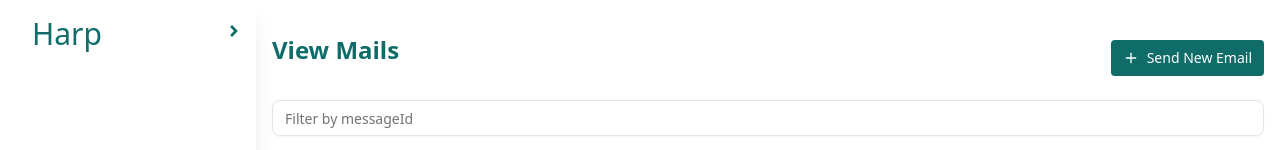
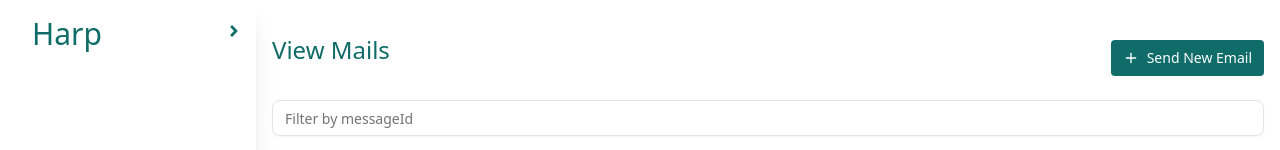
Before and after one commit to Sewanu708/harp-messaging, a Next.js app: page /email/viewmails in a window 1280 px wide. Shown: the top 150 px of the page. Built offline with nearby package versions, Linux system fonts and the light colour scheme.

Commit message:
refactor: clean up unused imports and adjust styling in Welcome and View components

```diff
--- a/src/app/Welcome/Welcome.tsx
+++ b/src/app/Welcome/Welcome.tsx
@@ -1,5 +1,4 @@
 'use client'
-import { BiDownArrowCircle } from "react-icons/bi";
 import { Card, CardContent, CardDescription, CardFooter, CardHeader, CardTitle, } from "@/components/ui/card";
 import { Button } from "@/components/ui/button";
 import Link from "next/link";
@@ -20,7 +19,7 @@ export default function Welcome() {
 
             <div className="text-center text-lg sm:text-xl text-zinc-600 italic mb-10 flex justify-center items-center gap-2">
                 <div>Choose a messaging channel to get started</div>
-                <div className="text-2xl mt-[10px] animate-bounce"><BiDownArrowCircle /></div>
+
             </div>
 
             <div className="mt-16" />
--- a/src/app/email/templates/create/save.tsx
+++ b/src/app/email/templates/create/save.tsx
@@ -62,7 +62,7 @@ function Save({ saveProp }: SaveProp) {
     }
 
     return (
-        <div className="fixed backdrop-blur inset-0 flex flex-col w-full items-center justify-center z-50">
+        <div className="fixed  inset-0 flex flex-col w-full items-center justify-center z-50">
             <div className='w-[70%] max-w-xl bg-white rounded-lg shadow-lg p-8' ref={ref}>
                 <h2 className="text-xl font-semibold mb-4 text-zinc-800">Save Template</h2>
                 <form className="flex flex-col gap-4" onSubmit={(e) => {
--- a/src/app/email/viewmails/page.tsx
+++ b/src/app/email/viewmails/page.tsx
@@ -13,7 +13,7 @@ function View() {
     return (
         <section className="py-4 px-4 w-full relative h-screen overflow-y-auto">
             <div className="py-2 w-full  bg-white  flex items-center justify-between">
-                <div className="  font-semibold text-[#0F6C68] text-2xl">
+                <div className="  text-[#0F6C68] text-2xl">
                     View Mails
                 </div>
                 <div>
```
